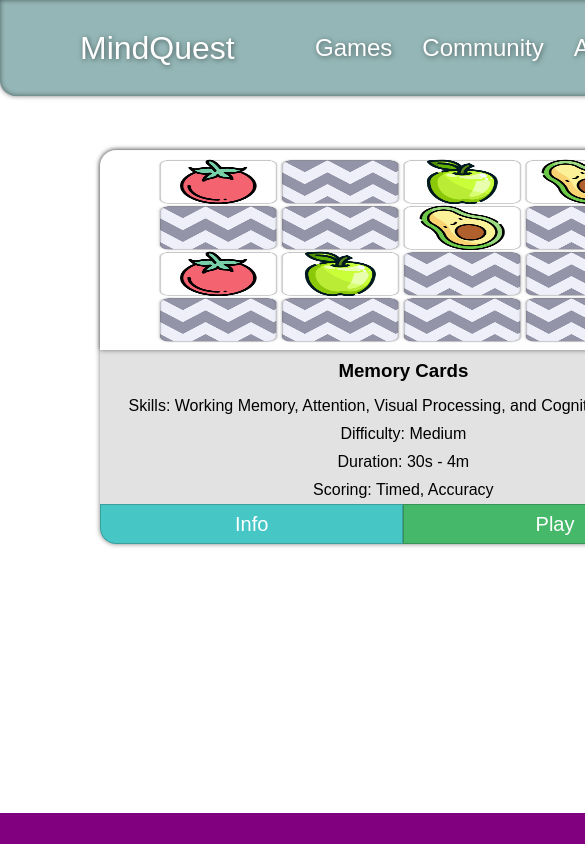
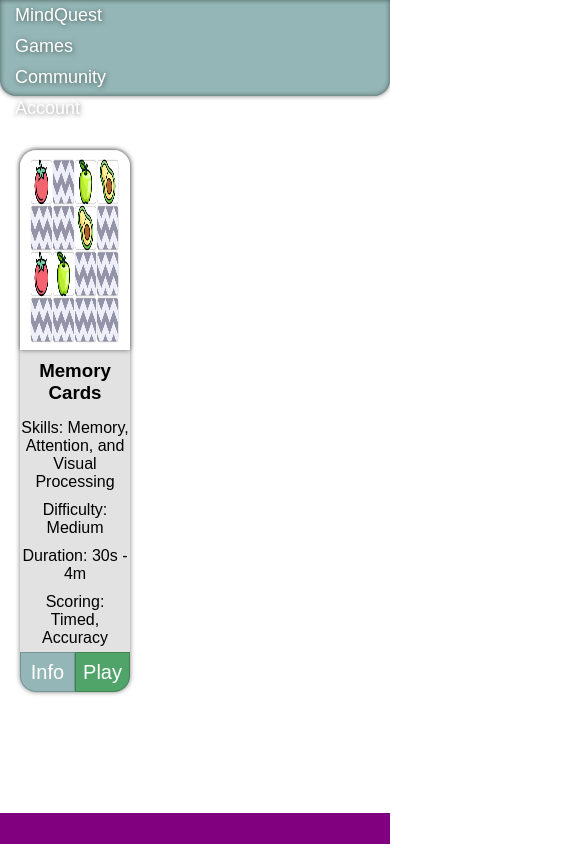
Before and after one commit to yanakolajara/mindquest-frontend, a React (Create React App) app: page / in a window 390 px wide. Shown: the top 844 px of the page, 585 px wide, since content can reach past the window. Built offline with nearby package versions, Linux system fonts and the light colour scheme.

Commit message:
feature: memory cards phone layout

```diff
--- a/src/App.scss
+++ b/src/App.scss
@@ -20,3 +20,8 @@ html {
   .footer {
   }
 }
+
+@media screen and (max-width: 600px) {
+  .App {
+  }
+}
--- a/src/components/Navbar/Navbar.scss
+++ b/src/components/Navbar/Navbar.scss
@@ -1,6 +1,5 @@
 .navbar {
   display: grid;
-
   grid-template-columns: 220px auto 168px;
   height: 96px;
   flex-shrink: 0;
@@ -28,3 +27,22 @@
     flex-direction: row;
   }
 }
+
+@media (max-width: 600px) {
+  .navbar {
+    display: flex;
+    flex-direction: column;
+    height: 96px;
+    flex-shrink: 0;
+    padding: 0px 20px;
+    &__sections {
+      display: flex;
+      flex-direction: column;
+    }
+    padding: 0px 10px;
+    &__cta {
+      font-size: 18px;
+      padding: 5px;
+    }
+  }
+}
--- a/src/data/games.json
+++ b/src/data/games.json
@@ -7,12 +7,7 @@
     "gameFactors": [
       {
         "factor": "Skills",
-        "value": [
-          "Working Memory",
-          "Attention",
-          "Visual Processing",
-          "Cognitive Flexibility"
-        ]
+        "value": ["Memory", "Attention", "Visual Processing"]
       },
       {
         "factor": "Difficulty",
--- a/src/routes/Games/MemoryCards/components/Board.scss
+++ b/src/routes/Games/MemoryCards/components/Board.scss
@@ -17,3 +17,13 @@
     gap: 10px;
   }
 }
+
+@media (max-width: 600px) {
+  .game-board {
+    &__16-cards {
+      grid-template-columns: repeat(auto-fill, minmax(80px, 1fr));
+      grid-auto-rows: 22%;
+      gap: 5px;
+    }
+  }
+}
--- a/src/routes/Games/MemoryCards/components/Card.scss
+++ b/src/routes/Games/MemoryCards/components/Card.scss
@@ -28,3 +28,14 @@
     }
   }
 }
+
+@media (max-width: 600px) {
+  .card {
+    &__flipped {
+      img {
+        width: 80px;
+        height: 80px;
+      }
+    }
+  }
+}
--- a/src/routes/Home/Home.scss
+++ b/src/routes/Home/Home.scss
@@ -8,3 +8,12 @@
   gap: 10px;
   padding: 0px 100px;
 }
+
+@media (max-width: 600px) {
+  .games-container {
+    display: grid;
+    grid-template-columns: repeat(auto-fill, minmax(100px, 1fr));
+    gap: 10px;
+    padding: 0px 20px;
+  }
+}
--- a/src/routes/Home/components/GameCard.scss
+++ b/src/routes/Home/components/GameCard.scss
@@ -39,10 +39,10 @@
     }
     .play {
       border-radius: 0 0 1rem 0;
-      background-color: #46b86a;
+      background-color: #50a46a;
     }
     .info {
-      background-color: #47c6c6;
+      background-color: var(--secondary_color, #94b6b6);
       border-radius: 0 0 0 1rem;
     }
   }
--- a/src/routes/Home/components/GameCard.tsx
+++ b/src/routes/Home/components/GameCard.tsx
@@ -15,6 +15,7 @@ type Props = {
 };
 
 export default function GameCard({ title, snapshot, route, factors }: Props) {
+  const cardImage = require(`../../../assets/${snapshot}`);
   const joinWithCommas = (array: string[]) => {
     if (array.length === 0) return '';
     if (array.length === 1) return array[0];
@@ -31,7 +32,6 @@ export default function GameCard({ title, snapshot, route, factors }: Props) {
       </p>
     );
   });
-  const cardImage = require(`../../../assets/${snapshot}`);
   return (
     <div className='gamecard'>
       <img className='gamecard__snapshot' src={cardImage} alt='' />
```
